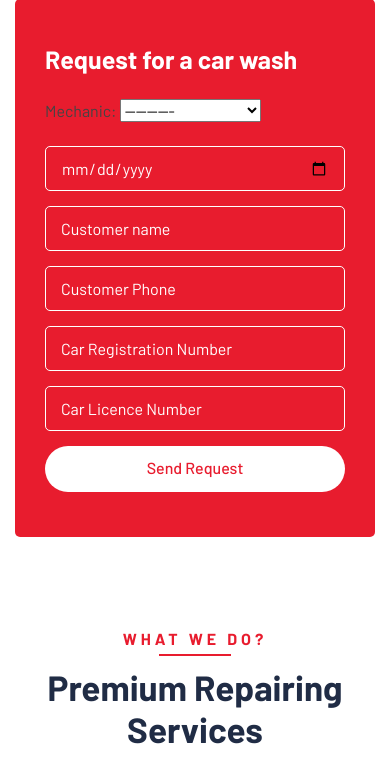
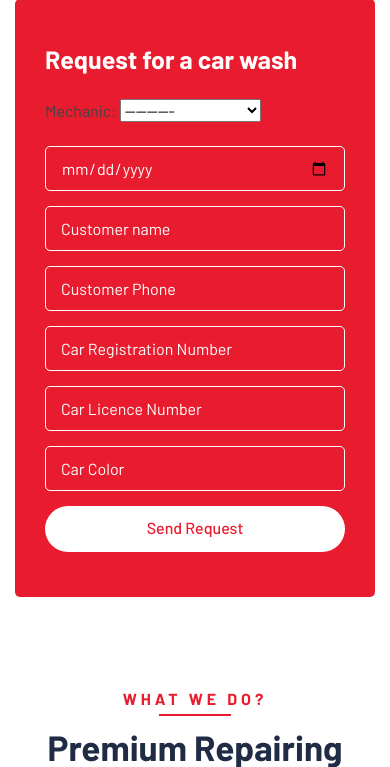
Before and after one commit to asiradnan/CarWorkshop, a Django app: page / in a window 390 px wide. Shown: the part 3329-4096 px from the top of the page. Run offline with Django 4.2, Linux system fonts and the light colour scheme; data comes from the database, SQL or seed files in the repository; both versions use the stored data as it was after the commit; some libraries are stand-ins or nearby versions.

Commit message:
Changed from phone check to car reg. num

```diff
--- a/Main/models.py
+++ b/Main/models.py
@@ -11,6 +11,7 @@ class Appointments(models.Model):
     date = models.DateField()
     customer_name = models.CharField(max_length=100)
     customer_phone = models.CharField(max_length=20)
+    car_color = models.CharField(max_length=200, default='Black')
     car_regi_num = models.CharField(max_length=200)
     car_licence = models.CharField(max_length=200, default='')
 
--- a/Main/views.py
+++ b/Main/views.py
@@ -21,7 +21,7 @@ def client(request):
                 if i not in '0123456789':
                     messages.error(request, 'Registration number must contain only digits!')
                     return render(request, 'client.html', {'form': form, 'mechanics': mechanics})
-            if Appointments.objects.filter(customer_phone=x.customer_phone, date=x.date).exists():
+            if Appointments.objects.filter(car_regi_num=x.car_regi_num, date=x.date).exists():
                 messages.error(request, 'You already booked an appointment for this date!')
                 return render(request, 'client.html', {'form': form, 'mechanics': mechanics})
             if Appointments.objects.filter(mechanic = x.mechanic, date=x.date).count() >= 4:
--- a/templates/client.html
+++ b/templates/client.html
@@ -246,6 +246,9 @@
                             </div>
                             <div class="control-group">
                                 <input type="text" class="form-control" placeholder="Car Licence Number" name="car_licence" maxlength="200" required id="id_car_licence">
+                            </div>
+                            <div class="control-group">
+                                <input type="text" class="form-control" placeholder="Car Color" name="car_color" maxlength="200" required id="id_car_color">
                             </div>
                             <div>
                                 <button class="btn btn-custom" type="submit">Send Request</button>
@@ -500,9 +503,9 @@
     <a href="#" class="back-to-top"><i class="fa fa-chevron-up"></i></a>
 
     <!-- Pre Loader -->
-    <div id="loader" class="show">
+    <!-- <div id="loader" class="show">
         <div class="loader"></div>
-    </div>
+    </div> -->
 
     <!-- JavaScript Libraries -->
     <script src="https://code.jquery.com/jquery-3.4.1.min.js"></script>
```
Also changed, not shown: Main/migrations/0003_appointments_car_color_and_more.py (added), Main/migrations/0004_alter_appointments_car_regi_num.py (added), db.sqlite3.
